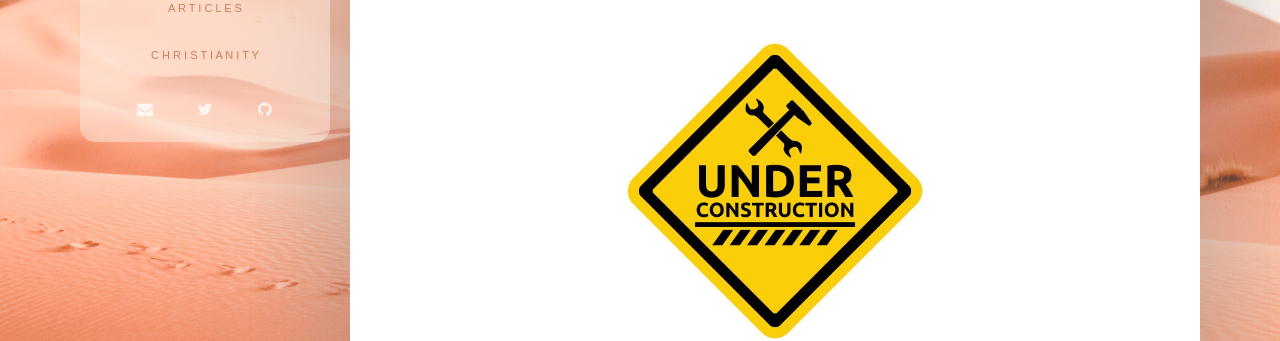
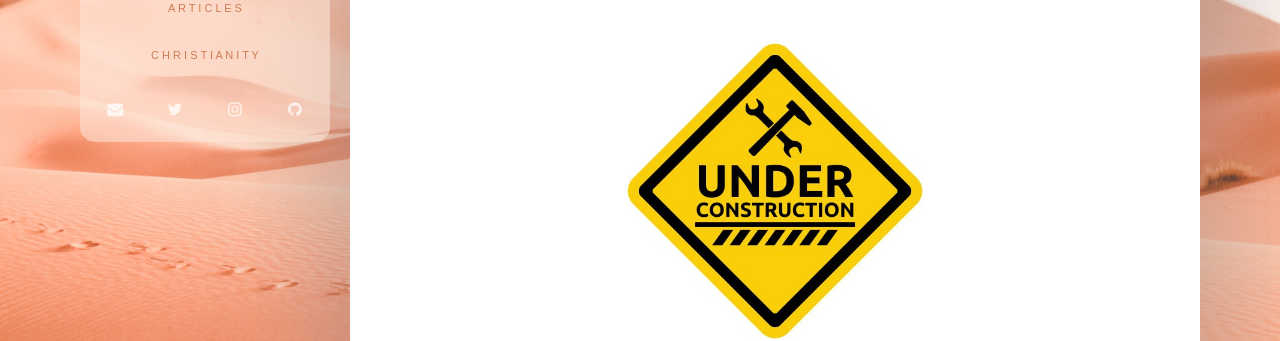
Before and after one commit to learn-islam/learn-islam.github.io, a Jekyll site: the page built from index.html, in a window 1280 px wide. Shown: the part 370-711 px from the top of the page. Built offline with Jekyll 4.4.1, drawn with Linux system fonts in a browser that asks for light colours; nearby versions of some CDN libraries; some web fonts are replaced.

Commit message:
added instagram logo

```diff
--- a/_includes/header.html
+++ b/_includes/header.html
@@ -27,6 +27,7 @@
         <div id="icon-container">
             <a href="mailto:contact.learnislam@gmail.com" class="fa fa-envelope"></a>
             <a href="https://twitter.com/learn_alislam" class="fa fa-twitter"></a>
+            <a href="https://www.instagram.com/learn_alislam/" class="fa fa-instagram"></a>
             <a href="https://github.com/learn-islam/learn-islam.github.io" class="fa fa-github"></a>
             <!-- <a href="https://alstat.github.io" class="fa fa-rss"></a> -->
         </div>
```
